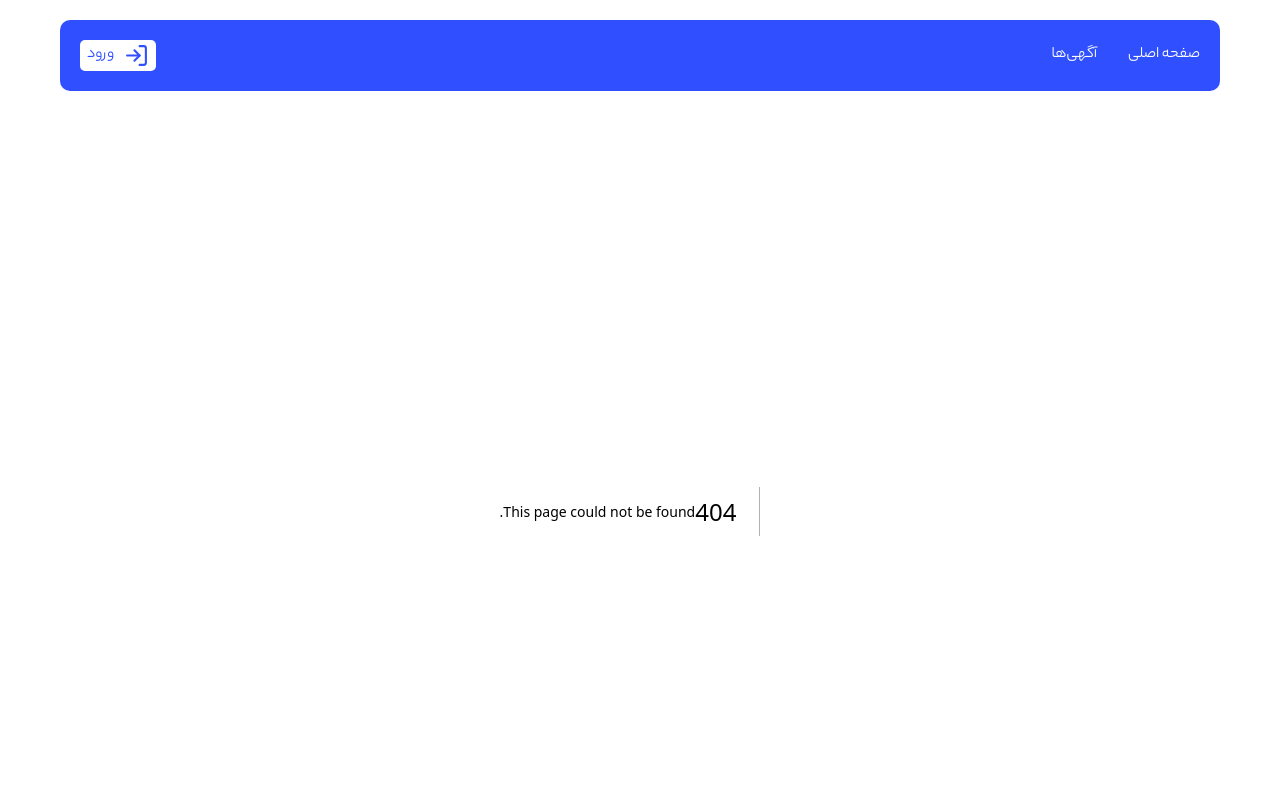
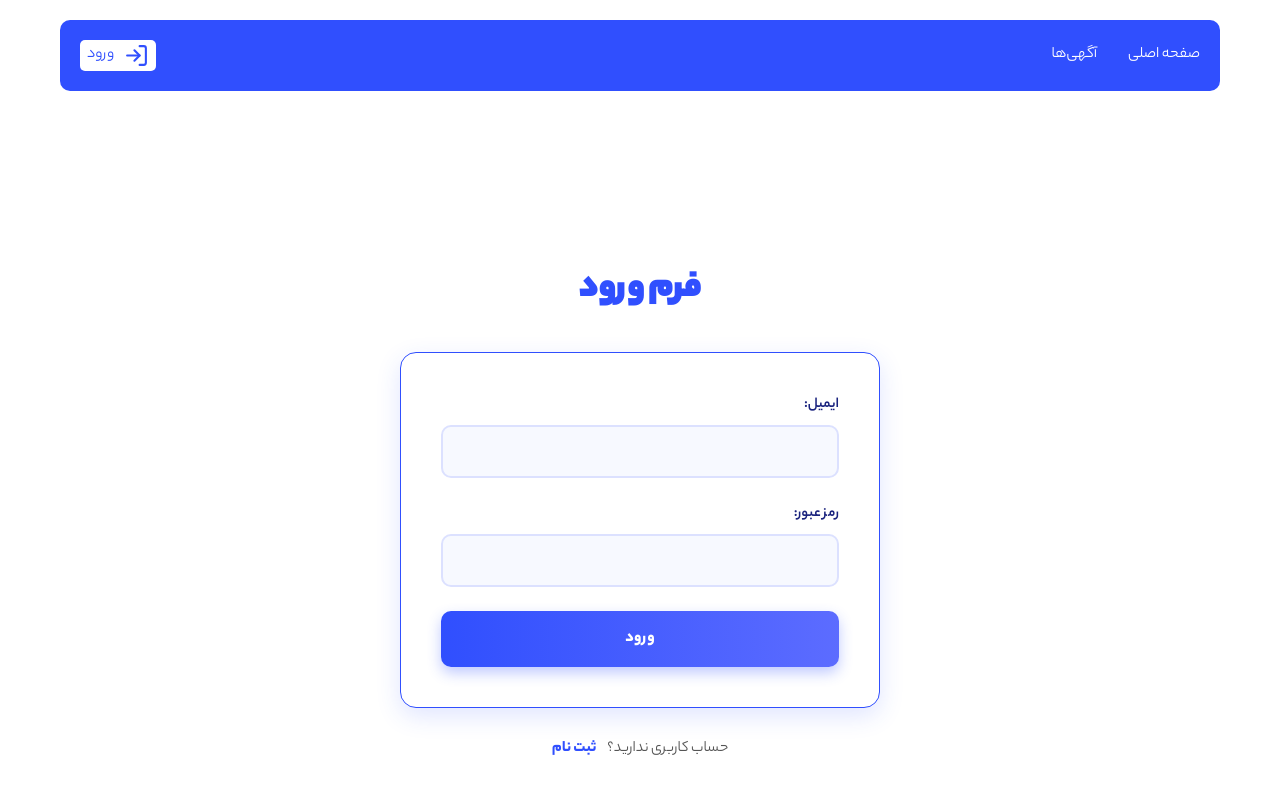
Before and after one commit to xe4at/real-state-project, a Next.js app: page /signin in a window 1280 px wide. Before the commit this address had no page. Shown: the top 800 px of the page. Built offline with nearby package versions, Linux system fonts and the light colour scheme.

Commit message:
signinpage development

```diff
--- /dev/null
+++ b/src/app/signin/page.js
@@ -0,0 +1,7 @@
+import SigninPage from "@/template/SigninPage";
+
+function Signin() {
+  return <SigninPage />;
+}
+
+export default Signin;
--- /dev/null
+++ b/src/components/template/SigninPage.js
@@ -0,0 +1,73 @@
+"use client";
+
+import Link from "next/link";
+import { useState } from "react";
+import { useRouter } from "next/navigation";
+import { signIn } from "next-auth/react";
+import { Toaster, toast } from "react-hot-toast";
+import styles from "@/template/SignupPage.module.css";
+import Loader from "@/utils/loader";
+
+function SigninPage() {
+  const [email, setEmail] = useState("");
+  const [password, setPassword] = useState("");
+  const [loading, setLoading] = useState(false);
+
+  const router = useRouter();
+
+  const signinHandler = async (e) => {
+    e.preventDefault();
+    setLoading(true);
+
+    const res = await signIn("credentials", {
+      email,
+      password,
+      redirect: false,
+    });
+
+    setLoading(false);
+
+    if (res.error) {
+      toast.error(res.error);
+    } else {
+      router.push("/");
+    }
+  };
+
+  return (
+    <div className={styles.form}>
+      <h4>فرم ورود</h4>
+      <form onSubmit={signinHandler}>
+        <label>ایمیل:</label>
+        <input
+          type="text"
+          value={email}
+          onChange={(e) => setEmail(e.target.value)}
+        />
+        <label>رمز عبور:</label>
+        <input
+          type="password"
+          value={password}
+          onChange={(e) => setPassword(e.target.value)}
+        />
+
+        <button type="submit" disabled={loading}>
+          {loading ? "در حال ورود..." : "ورود"}
+        </button>
+
+        {loading && (
+          <div style={{ display: "flex", justifyContent: "center", marginTop: "0.5rem" }}>
+            <Loader />
+          </div>
+        )}
+      </form>
+
+      <p>
+        حساب کاربری ندارید؟ <Link href="/signup">ثبت نام</Link>
+      </p>
+      <Toaster />
+    </div>
+  );
+}
+
+export default SigninPage;
```
